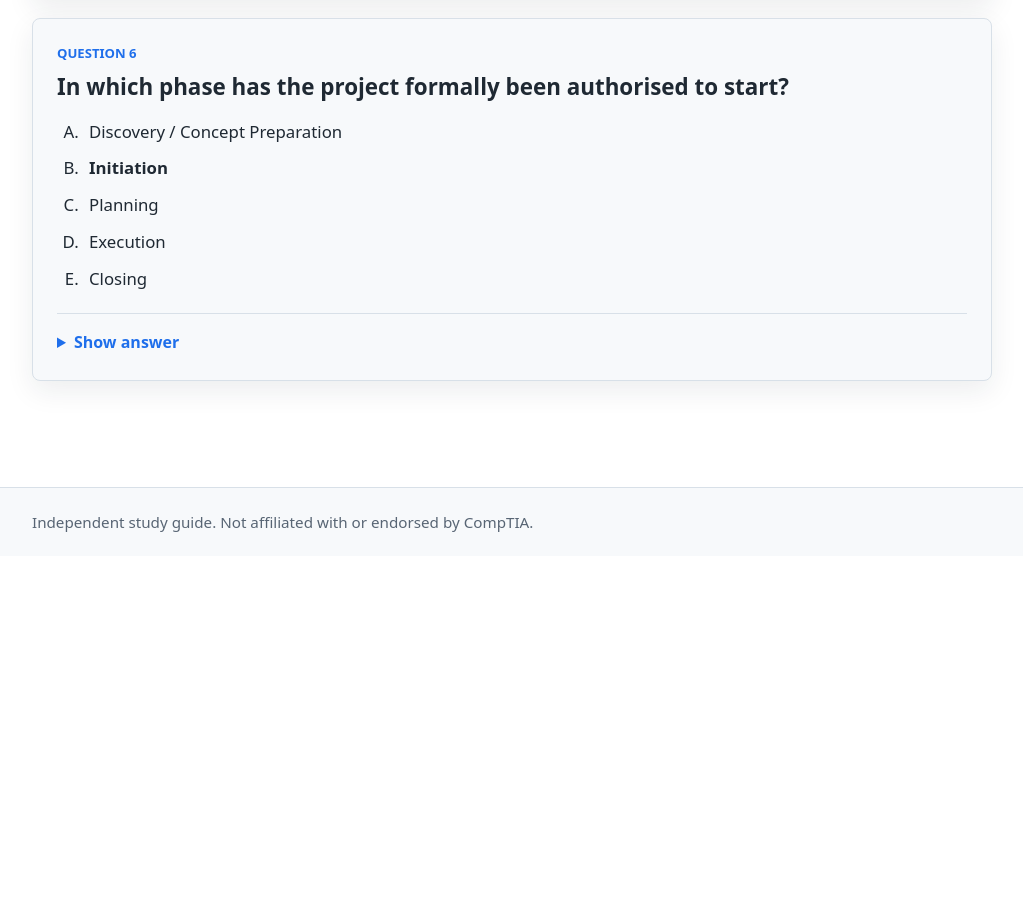
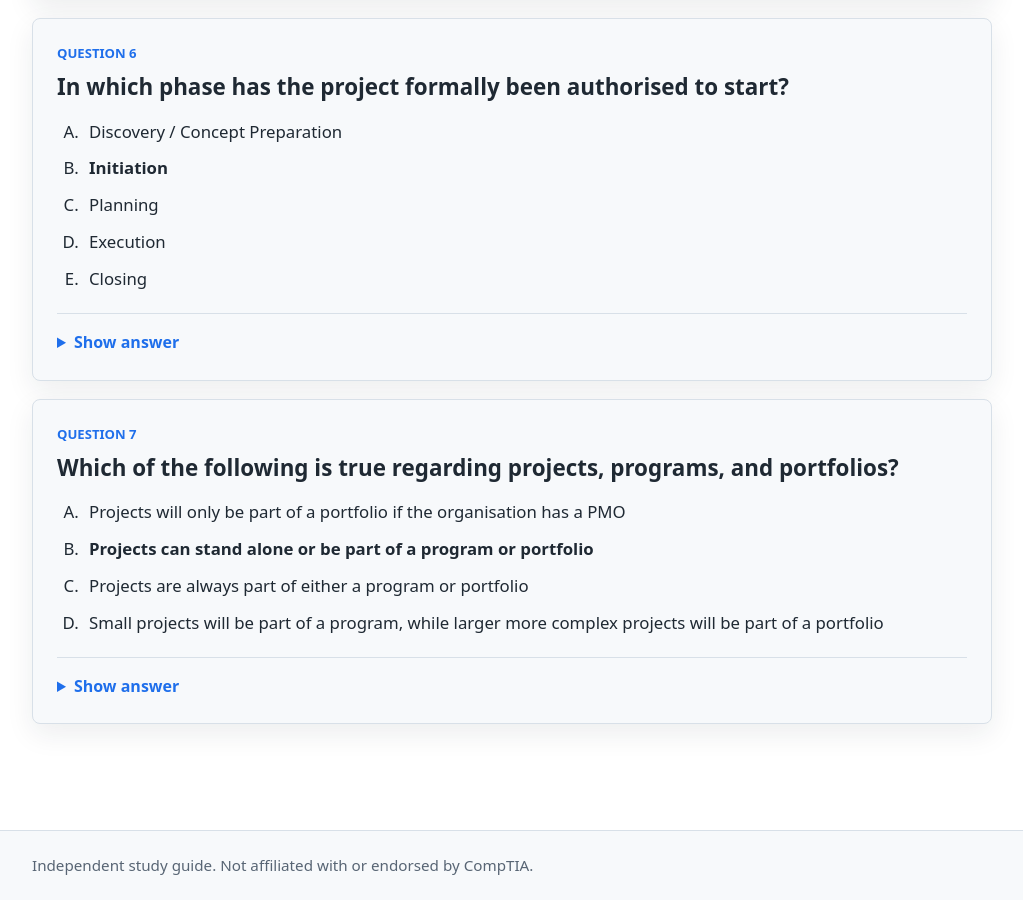
Before and after one commit to teganburns/project-plus-study-guide, a Jekyll site: the page built from Quizzes.md, in a window 1280 px wide and 900 px high, scrolled down 2261 px. Shown: the whole window, without its empty margins (128-1151 px from the left). Built offline with Jekyll 4.4.1, drawn with Linux system fonts in a browser that asks for light colours; before the commit the page ends 2817 px from its top, so only the background shows below that.

Commit message:
Add projects programs portfolios quiz

```diff
--- a/Quizzes.md
+++ b/Quizzes.md
@@ -117,4 +117,21 @@ permalink: /quizzes/
       <p><strong>Answer: B.</strong> Initiation is where the project is formally authorized to start.</p>
     </details>
   </article>
+
+  <article class="quiz-card">
+    <p class="quiz-meta">Question 7</p>
+    <h2>Which of the following is true regarding projects, programs, and portfolios?</h2>
+
+    <ol class="quiz-options" type="A">
+      <li>Projects will only be part of a portfolio if the organisation has a PMO</li>
+      <li><strong>Projects can stand alone or be part of a program or portfolio</strong></li>
+      <li>Projects are always part of either a program or portfolio</li>
+      <li>Small projects will be part of a program, while larger more complex projects will be part of a portfolio</li>
+    </ol>
+
+    <details class="quiz-answer">
+      <summary>Show answer</summary>
+      <p><strong>Answer: B.</strong> Projects can stand alone, or they can be grouped within a program or portfolio.</p>
+    </details>
+  </article>
 </section>
```
